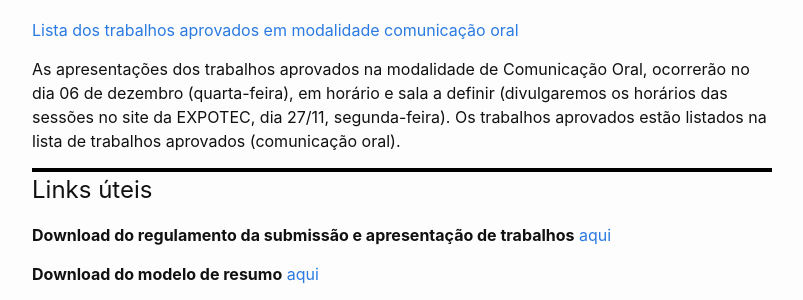
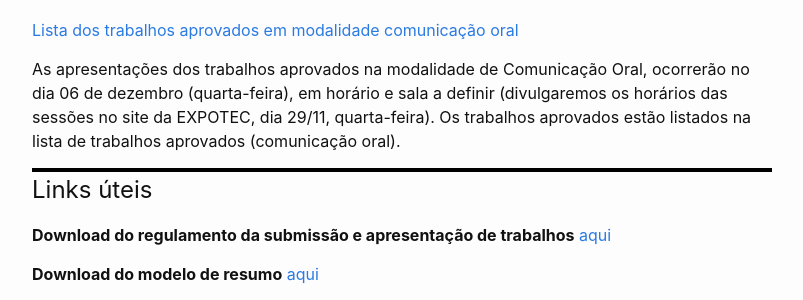
Before and after one commit to ifrn-macau/expotec2023, a Jekyll site: the page built from chamadas.md, in a window 1280 px wide and 900 px high, scrolled down 308 px. Shown: the part 201-501 px from the top of the window, without its empty margins (238-1041 px from the left). Built offline with Jekyll 4.4.1, drawn with Linux system fonts in a browser that asks for light colours.

Commit message:
Atualização do config

```diff
--- a/chamadas.md
+++ b/chamadas.md
@@ -13,7 +13,7 @@ As apresentações dos trabalhos aprovados na modalidade poster, ocorrerão no d
 # Modalidade comunicação oral
 <a href="https://drive.google.com/file/d/1J9mhlXtyy67Gx8zfUAfHuXsxK6nFO4Jg/view?usp=sharing">Lista dos trabalhos aprovados em modalidade comunicação oral</a>
 
-As apresentações dos trabalhos aprovados na modalidade de Comunicação Oral, ocorrerão no dia 06 de dezembro (quarta-feira), em horário e sala a definir (divulgaremos os horários das sessões no site da EXPOTEC, dia 27/11, segunda-feira). Os trabalhos aprovados estão listados na lista de trabalhos aprovados (comunicação oral).
+As apresentações dos trabalhos aprovados na modalidade de Comunicação Oral, ocorrerão no dia 06 de dezembro (quarta-feira), em horário e sala a definir (divulgaremos os horários das sessões no site da EXPOTEC, dia 29/11, quarta-feira). Os trabalhos aprovados estão listados na lista de trabalhos aprovados (comunicação oral).
 <div style="border:2px solid black"></div>
 # Links úteis
 
```
